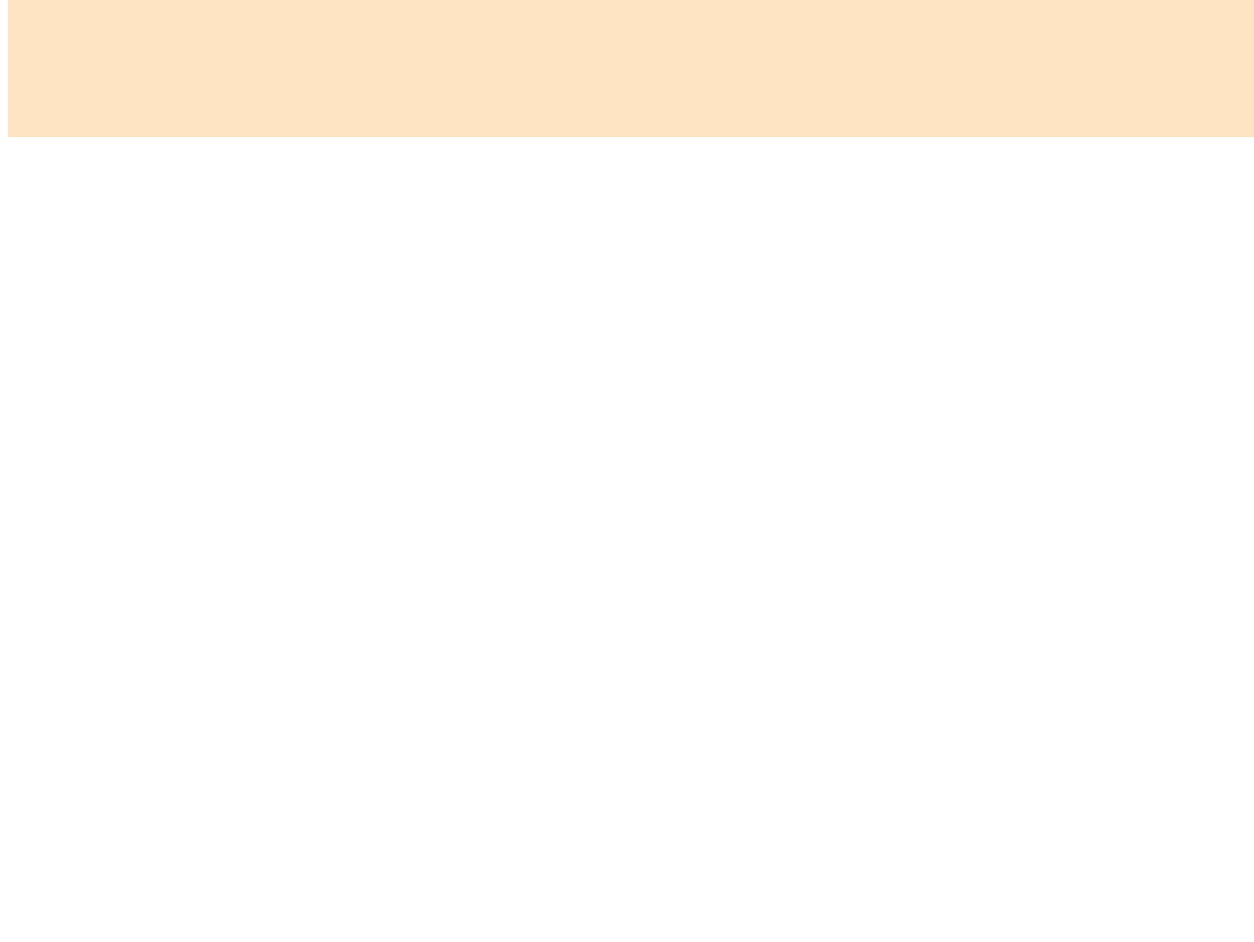
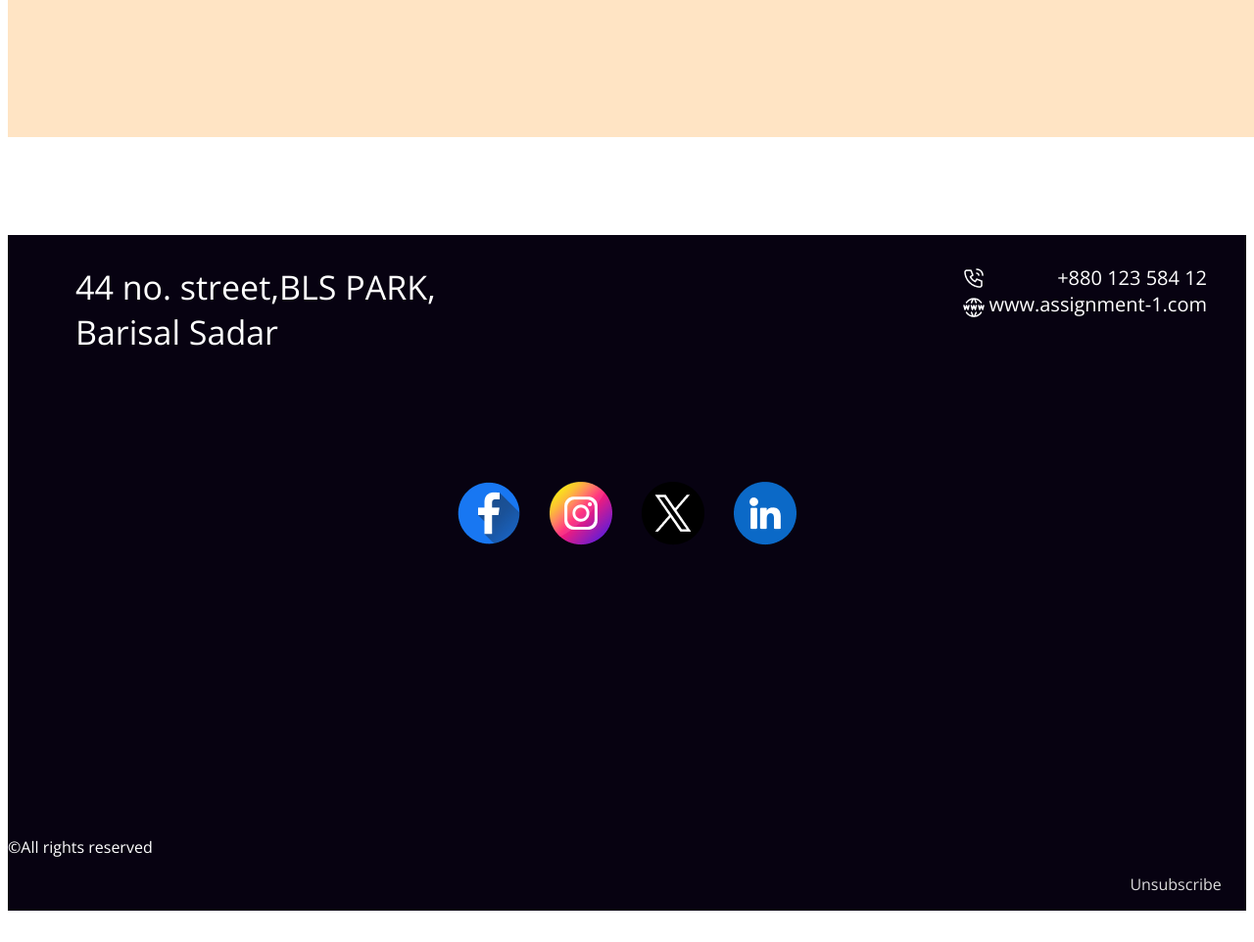
Before and after one commit to shafee2009/assignment-1, a plain HTML site: page index.html in a window 1280 px wide. Shown: the part 7036-7998 px from the top of the page at 98% size. Before the commit the page ends 7336 px from the top, so only its background shows below. Drawn offline with nearby package versions, Linux system fonts and the light colour scheme.

Commit message:
final commit

```diff
--- a/index.html
+++ b/index.html
@@ -104,8 +104,33 @@
 </div>
 
  </main>
+
  <footer>
+<p id="hg">44 no. street,BLS PARK, <br>
 
+Barisal Sadar</p><p id="sui">+880 123 584 12 <br>www.assignment-1.com
+</p>
+<div class="aww">
+    <img src="./resources/Call.png" alt=""> <br>
+    <img src="./resources/Website.png" alt="">
+</div>
+<br>
+<br>
+<br>
+<div class="goal">
+<img src="./resources/Facebook.png" alt="">
+<img src="./resources/Instagram.png" alt="">
+<img src="./resources/Twitter.png" alt=""><img src="./resources/Linkedin.png" alt="">
+
+</div>
+<br>
+<br>
+<div class="let">
+    <p>&copy;All rights reserved</p>
+    </div>
+    <div class="final">
+<p>Unsubscribe</p>
+    </div>
 
  </footer>
 </body>
--- a/styles/sale.css
+++ b/styles/sale.css
@@ -368,3 +368,79 @@ left: -50px;
 
 
 }
+footer{
+    background-color: #070211
+;
+height: 690px;
+margin-top: 100px;
+position: relative;
+
+}
+#hg{
+
+    color: #FFF;
+    padding-top: 30px;
+    padding-left: 69px;
+    font-size: 34px;
+
+
+}
+#sui{
+    font-size: 20px;
+    position: absolute;
+
+   z-index: 1;
+
+   width: 100%;
+   height: 100%;
+   object-fit: cover;
+   bottom: -50px;
+   right: -50px;
+   color: #FFF;
+   text-align: right;
+   padding-right:90px ;
+
+
+
+}
+.aww{
+    position: absolute;
+     top: 0;
+     bottom: 0;
+
+   z-index: 1;
+
+   width: 100%;
+   height: 100%;
+   object-fit: cover;
+   bottom: -50px;
+   right: -50px;
+   color: #FFF;
+   text-align: right;
+
+   margin-right: 25%;
+   margin-top: 2.5%;
+
+
+
+}
+.goal{
+    margin-top: 30px;
+    display: flex;
+    justify-content: center;
+    align-items: center;
+    gap: 30px;
+}
+.let   {
+    color: #FFF;
+    text-align: left;
+    margin-top: 20%;
+
+
+}
+.final{
+    color: gainsboro;
+    text-align: right;
+    padding-right: 2%;
+
+}
```
